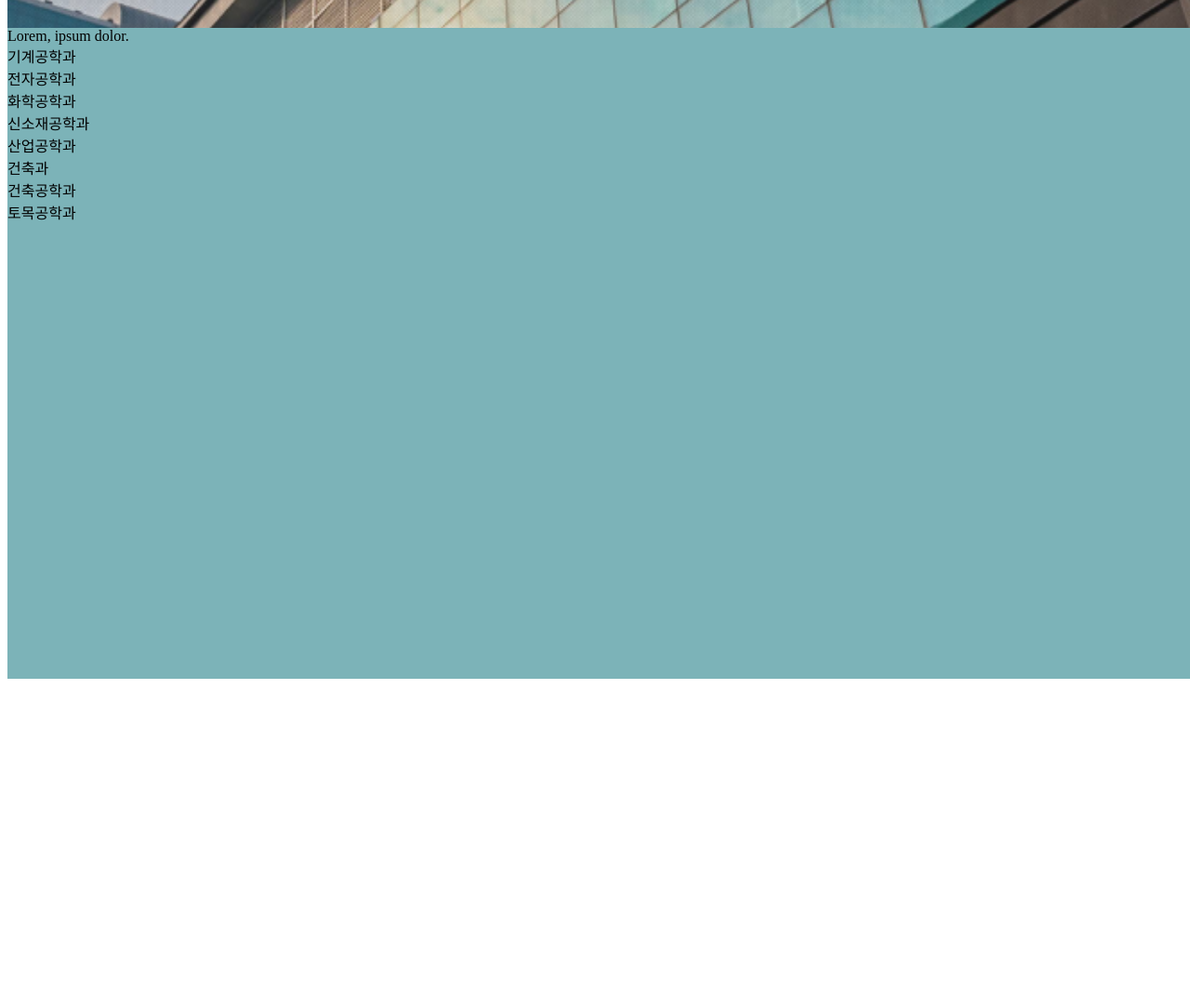
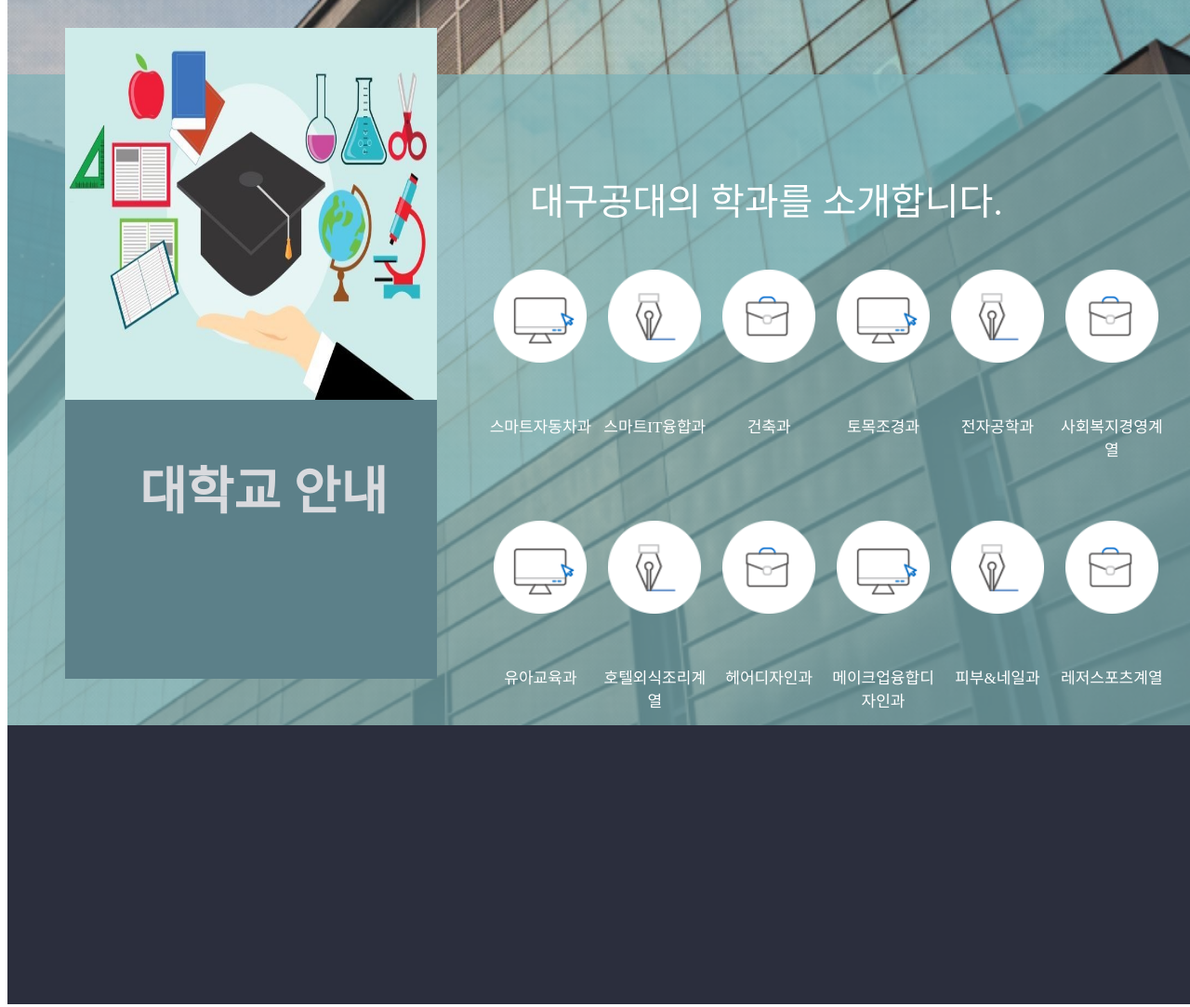
Before and after one commit to lhero0105/-, a plain HTML site: page index.html in a window 1280 px wide. Shown: the part 1440-2523 px from the top of the page at 93% size. Drawn offline with Linux system fonts and the light colour scheme.

Commit message:
12/10 학과소개

```diff
--- a/css/index.css
+++ b/css/index.css
@@ -176,6 +176,7 @@ body{
     height: 150px;
     text-align: center;
     background-color: #E4E4E4;
+    margin: 50px 0;
 }
 .main .notice .dtu-notice span{
     height: 90px;
@@ -286,24 +287,95 @@ body{
     background-color: #fff;
 }
 .main .department .department-wrap{
+    margin-top: 100px;
     padding-top: 300px;
     background-image: url("../image/image\ 12.png");
     background-repeat: no-repeat;
     background-size: cover;
     width: 100%;
-    height: 700px;
+    height: 600px;
     background-attachment: fixed;
 }
 .main .department .department-guide{
+    width: 100%;
+    height: 600px;
+    display: flex;
+    position: relative;
+}
+.main .department .department-guide::after{
+    position: absolute;
+    content: "";
     background-color: #7cb3b8;
+    opacity: 0.7;
     width: 100%;
     height: 700px;
+    z-index: 9;
+    top: -100px;
+
+}
+.main .department .department-guide .department-guide-wrap-blank{
+    flex: 1;
+    position: relative;
+    z-index: 99;
+}
+.main .department .department-guide .department-guide-wrap-blank .department-guide-card{
+    position: absolute;
+    content: "";
+    width: 400px;
+    height: 700px;
+    top: -150px;
+    right: 50px;
+    background-color: #5C8089;
+}
+.main .department .department-guide .department-guide-wrap-blank .department-guide-card img{
+    width: 400px;
+    height: 400px;
+}
+.main .department .department-guide .department-guide-wrap-blank .department-guide-card .desc{
+    font-size: 55px;
+    font-weight: bold;
+    color: #D9DADE;
+    margin-top: 50px;
+    margin-left: 80px;
+}
+.main .department .department-guide .department-guide-wrap{
+    flex: 1.5;
+    width: 80%;
+    height: 100%;
+    z-index: 99;
 }
 .main .department .department-guide .department-guide-title{
-
+    font-size: 40px;
+    height: 10%;
+    margin-left: 50px;
+    line-height: 75px;
+    color: #fff;
 }
-
-.main .test{
+.main .department .department-guide ul{
+    width: 96%;
+    height: 90%;
+    display: flex;
+    flex-wrap: wrap;
+    text-align: center;
+    font-size: 20px;
+}
+.main .department .department-guide ul li{
+    flex: 14.66%;
+    height: 250px;
+    color: #fff;
+}
+.main .department .department-guide ul li img{
+    width: 100px;
+    height: 100px;
+    margin-top: 50px;
+}
+.main .department .department-guide ul li span{
+    margin-top: 50px;
+    display: block;
+    font-size: 17px;
+}
+.main .footer{
     width: 100%;
-    height: 1000px;
+    height: 300px;
+    background-color: #2B2E3D;
 }
--- a/index.html
+++ b/index.html
@@ -133,24 +133,70 @@
         <div class="department">
             <div class="department-wrap">
                 <div class="department-guide">
+                    <div class="department-guide-wrap-blank">
+                        <div class="department-guide-card">
+                            <img src="image/학과통합이미지.jpg" alt="img">
+                            <div class="desc">대학교 안내</div>
+                        </div>
+                    </div>
                     <div class="department-guide-wrap">
-                        <div class="department-guide-title">Lorem, ipsum dolor.</div>
+                        <div class="department-guide-title">대구공대의 학과를 소개합니다.</div>
                         <ul>
-                            <li>기계공학과</li>
-                            <li>전자공학과</li>
-                            <li>화학공학과</li>
-                            <li>신소재공학과</li>
-                            <li>산업공학과</li>
-                            <li>건축과</li>
-                            <li>건축공학과</li>
-                            <li>토목공학과</li>
+                            <li>
+                                <img src="image/main_grade_1.png" alt="임시">
+                                <span>스마트자동차과</span>
+                            </li>
+                            <li>
+                                <img src="image/main_grade_2.png" alt="임시">
+                                <span>스마트IT융합과</span>
+                            </li>
+                            <li>
+                                <img src="image/main_grade_3.png" alt="임시">
+                                <span>건축과</span>
+                            </li>
+                            <li>
+                                <img src="image/main_grade_1.png" alt="임시">
+                                <span>토목조경과</span>
+                            </li>
+                            <li>
+                                <img src="image/main_grade_2.png" alt="임시">
+                                <span>전자공학과</span>
+                            </li>
+                            <li>
+                                <img src="image/main_grade_3.png" alt="임시">
+                                <span>사회복지경영계열</span>
+                            </li>
+                            <li>
+                                <img src="image/main_grade_1.png" alt="임시">
+                                <span>유아교육과</span>
+                            </li>
+                            <li>
+                                <img src="image/main_grade_2.png" alt="임시">
+                                <span>호텔외식조리계열</span>
+                            </li>
+                            <li>
+                                <img src="image/main_grade_3.png" alt="임시">
+                                <span>헤어디자인과</span>
+                            </li>
+                            <li>
+                                <img src="image/main_grade_1.png" alt="임시">
+                                <span>메이크업융합디자인과</span>
+                            </li>
+                            <li>
+                                <img src="image/main_grade_2.png" alt="임시">
+                                <span>피부&네일과</span>
+                            </li>
+                            <li>
+                                <img src="image/main_grade_3.png" alt="임시">
+                                <span>레저스포츠계열</span>
+                            </li>
                         </ul>
                     </div>
                 </div>
             </div>
         </div>
-
-        <div class="test"></div>
+        <div class="footer">
+        </div>
     </div>
 
     <script src="js/index.js"></script>
```
Also changed, not shown: image/main_grade_1.png (added), image/main_grade_2.png (added), image/main_grade_3.png (added), image/학과통합이미지.jpg (added).
